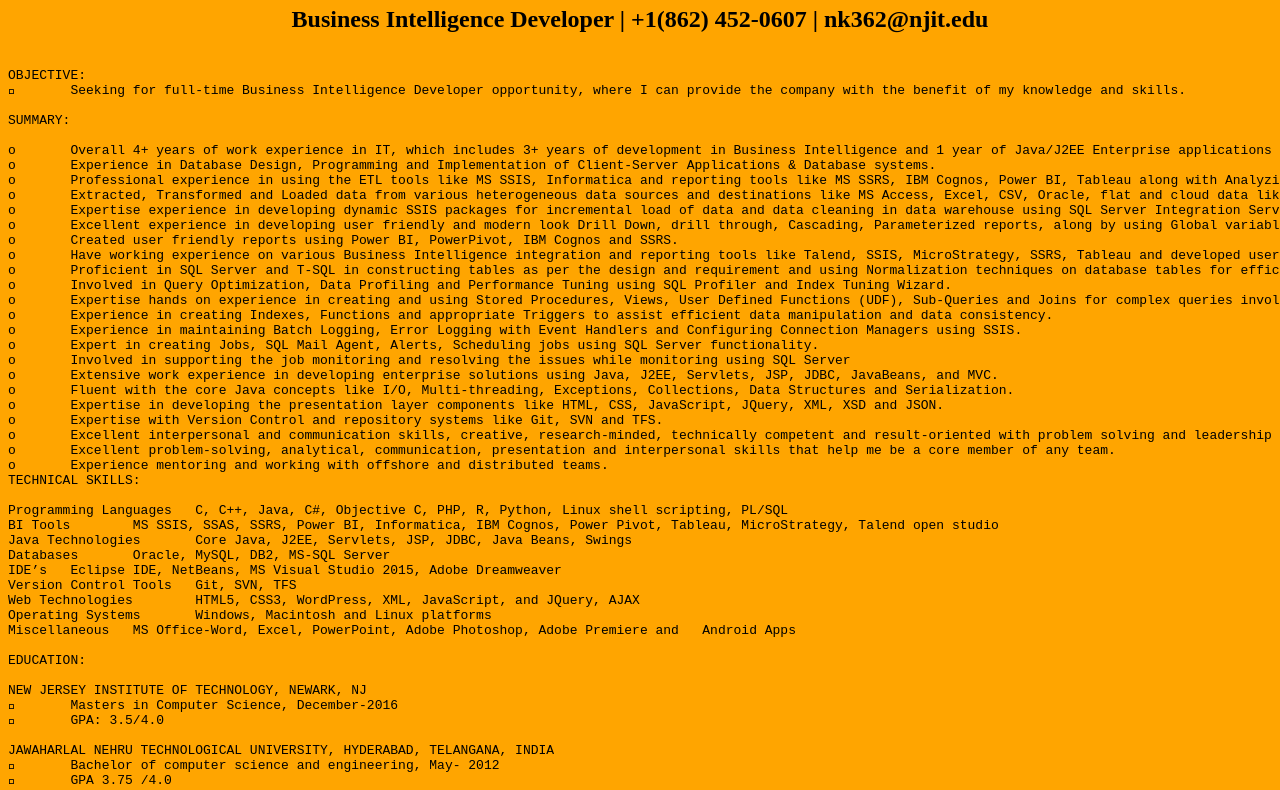
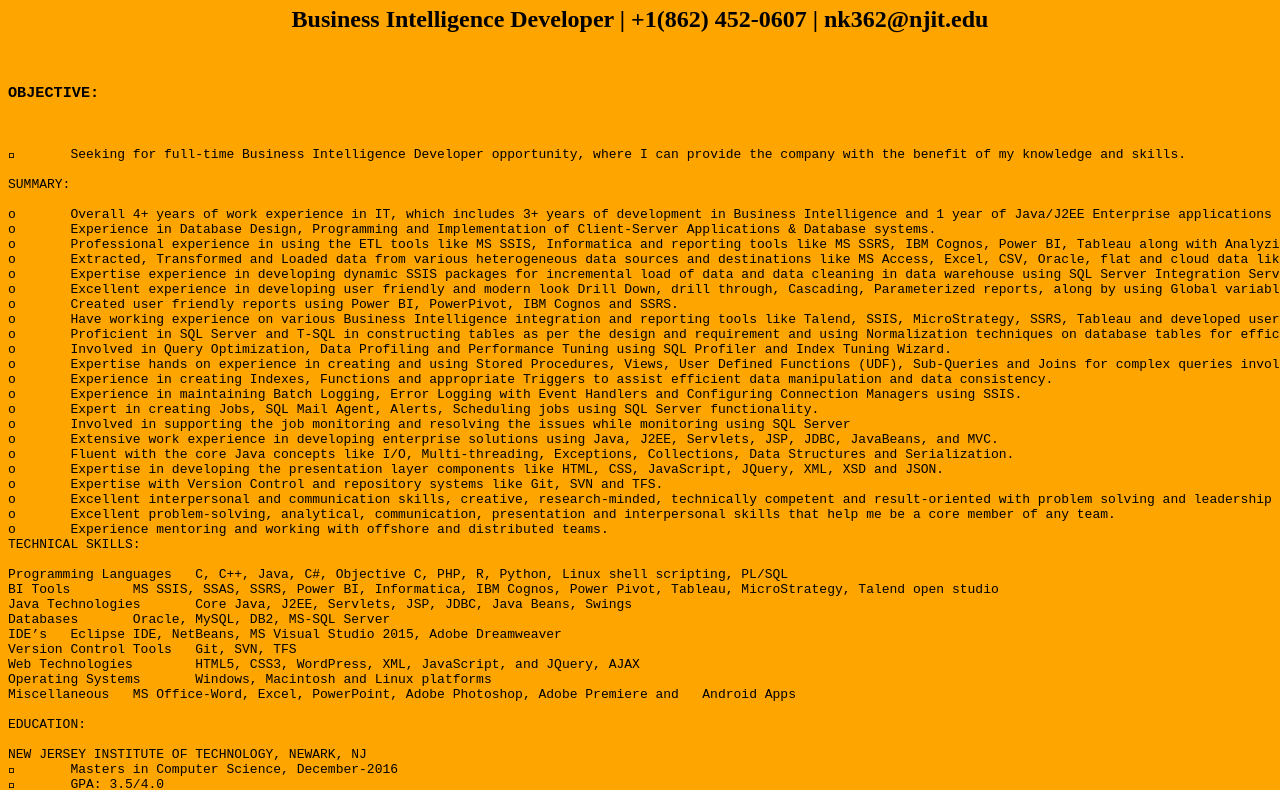
Before and after one commit to NageshKasturi/resume, a plain HTML site: page index.html in a window 1280 px wide. Shown: the part 60-850 px from the top of the page. Drawn offline with Linux system fonts and the light colour scheme.

Commit message:
Update index.html

```diff
--- a/index.html
+++ b/index.html
@@ -3,11 +3,12 @@
 
 
  <center> <h1>NAGESH K</h1></center>
+ <center> <h2> Business Intelligence Developer | +1(862) 452-0607 | nk362@njit.edu</h2></center>
 
-<center> <h2> Business Intelligence Developer | +1(862) 452-0607 | nk362@njit.edu</h2></center>
 <pre>
 
-OBJECTIVE:
+<b><h3>OBJECTIVE:</h3></b>
+
 	Seeking for full-time Business Intelligence Developer opportunity, where I can provide the company with the benefit of my knowledge and skills.
 
 SUMMARY:
```
